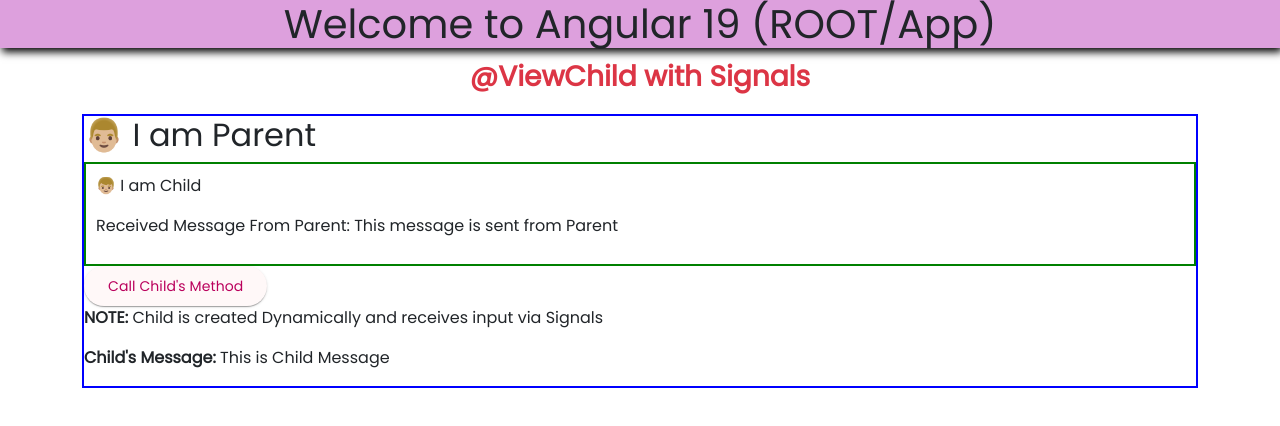
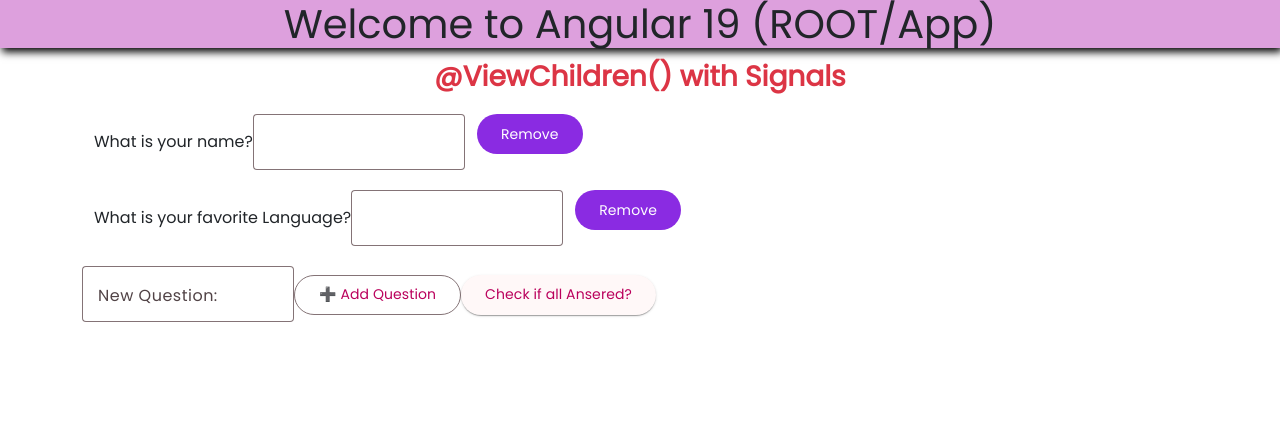
Before and after one commit to SatishKonduru/BATCH-34-v19, an Angular app: page / in a window 1280 px wide. Shown: the top 426 px of the page. Built offline with nearby package versions, Linux system fonts and the light colour scheme.

Commit message:
ViewChildren with Signals

```diff
--- a/src/app/app.component.html
+++ b/src/app/app.component.html
@@ -15,4 +15,5 @@
  <!-- <app-for></app-for> -->
 <!-- <app-sender></app-sender> -->
  <!-- <app-view-child></app-view-child> -->
-<app-parent></app-parent>
+<!-- <app-parent></app-parent> -->
+ <app-questionnaire></app-questionnaire>
--- a/src/app/app.component.ts
+++ b/src/app/app.component.ts
@@ -14,10 +14,11 @@
 import { SenderComponent } from './components/sender/sender.component';
 import { ViewChildComponent } from './components/view-child/view-child.component';
 import { ParentComponent } from './components/parent/parent.component';
+import { QuestionnaireComponent } from './components/questionnaire/questionnaire.component';
 
 @Component({
   selector: 'app-root',
-  imports: [RouterOutlet, ParentComponent],
+  imports: [RouterOutlet, QuestionnaireComponent],
   templateUrl: './app.component.html',
   styleUrl: './app.component.css',
 })
--- /dev/null
+++ b/src/app/components/question/question.component.html
@@ -0,0 +1,6 @@
+<div class="container">
+  <mat-label>{{ question() }}</mat-label>
+  <mat-form-field appearance="outline">
+    <input matInput [(ngModel)]="answer" />
+  </mat-form-field>
+</div>
--- /dev/null
+++ b/src/app/components/question/question.component.ts
@@ -0,0 +1,18 @@
+import { CommonModule } from '@angular/common';
+import { Component, input, signal } from '@angular/core';
+import { FormsModule } from '@angular/forms';
+import { MatFormFieldModule } from '@angular/material/form-field';
+import { MatInputModule } from '@angular/material/input';
+@Component({
+  selector: 'app-question',
+  imports: [CommonModule, MatFormFieldModule, MatInputModule, FormsModule],
+  templateUrl: './question.component.html',
+  styleUrl: './question.component.css',
+})
+export class QuestionComponent {
+  question = input(signal(''));
+  answer = '';
+  isAnswered(): boolean {
+    return this.answer.trim().length > 0;
+  }
+}
--- /dev/null
+++ b/src/app/components/questionnaire/questionnaire.component.html
@@ -0,0 +1,34 @@
+<app-topic [topic]="topicName"></app-topic>
+<div class="container">
+  @for(q of questions(); let i = $index; track q.id){
+  <div class="d-flex">
+    <app-question [question]="q.text"> </app-question>
+    <button
+      mat-flat-button
+      style="background-color: blueviolet"
+      (click)="removeQuestion(i)"
+    >
+      Remove
+    </button>
+  </div>
+  }
+
+  <mat-form-field appearance="outline">
+    <mat-label>New Question:</mat-label>
+    <input
+      matInput
+      [value]="newQuestion()"
+      (input)="newQuestion.set($event.target.value)"
+    />
+  </mat-form-field>
+  <button mat-stroked-button (click)="addQuestion()">➕ Add Question</button>
+
+  <button mat-raised-button (click)="checkAnswers()">
+    Check if all Ansered?
+  </button>
+  @if(allAnswered() && checked()){
+  <p>☑️ All Qestions answered</p>
+  } @if(!allAnswered() && checked()){
+  <p>❌ Some questions are un-answered</p>
+  }
+</div>
--- /dev/null
+++ b/src/app/components/questionnaire/questionnaire.component.ts
@@ -0,0 +1,64 @@
+import { Component, QueryList, signal, ViewChildren } from '@angular/core';
+import { TopicComponent } from '../topic/topic.component';
+import { QuestionComponent } from '../question/question.component';
+import { CommonModule } from '@angular/common';
+import { MatButtonModule } from '@angular/material/button';
+import { MatFormFieldModule } from '@angular/material/form-field';
+import { MatInputModule } from '@angular/material/input';
+interface QuestionItem {
+  id: number;
+  text: string;
+}
+
+@Component({
+  selector: 'app-questionnaire',
+  imports: [
+    TopicComponent,
+    CommonModule,
+    QuestionComponent,
+    MatButtonModule,
+    MatFormFieldModule,
+    MatInputModule,
+  ],
+  templateUrl: './questionnaire.component.html',
+  styleUrl: './questionnaire.component.css',
+})
+export class QuestionnaireComponent {
+  topicName = '@ViewChildren() with Signals';
+
+  questions = signal<QuestionItem[]>([
+    { id: 1, text: 'What is your name?' },
+    { id: 2, text: 'What is your favorite Language?' },
+  ]);
+
+  newQuestion = signal('');
+  nextId = signal(2);
+  checked = signal(false);
+
+  @ViewChildren(QuestionComponent)
+  questionComponets!: QueryList<QuestionComponent>;
+
+  allAnswered = signal(false);
+  removeQuestion(index: number) {
+    this.questions.update((qlist) => qlist.filter((_, i) => i !== index));
+  }
+  addQuestion() {
+    const questionText = this.newQuestion().trim();
+    if (questionText) {
+      this.questions.update((qlist) => [
+        ...qlist,
+        {
+          id: this.nextId(),
+          text: questionText,
+        },
+      ]);
+      this.nextId.update((n) => n + 1);
+      this.newQuestion.set('');
+    }
+  }
+  checkAnswers() {
+    this.checked.set(true);
+    const all = this.questionComponets.toArray().every((q) => q.isAnswered());
+    this.allAnswered.set(all);
+  }
+}
```
Also changed, not shown: src/app/components/question/question.component.css (added), src/app/components/questionnaire/questionnaire.component.css (added).
